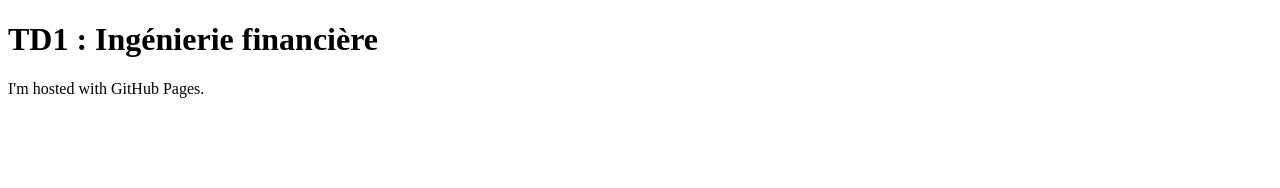
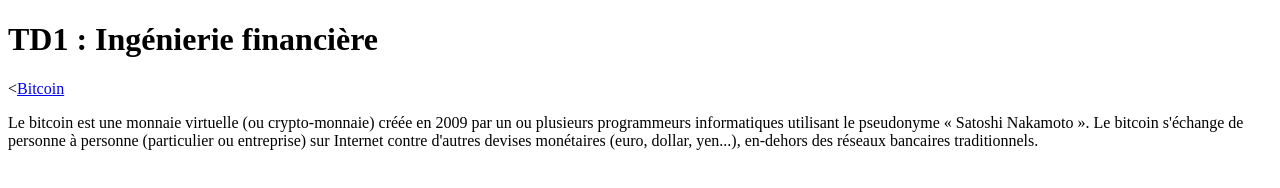
Before and after one commit to SawsH/SawsH.github.io, a plain HTML site: page index.html in a window 1280 px wide. Drawn offline with Linux system fonts and the light colour scheme.

Commit message:
Page d'accueil

```diff
--- a/index.html
+++ b/index.html
@@ -4,6 +4,8 @@
 </head>
 <body>
 <h1>TD1 : Ingénierie financière</h1>
-<p>I'm hosted with GitHub Pages.</p>
+<<a href="http://sawsh.github.io">Bitcoin</a>
+<p>Le bitcoin est une monnaie virtuelle (ou crypto-monnaie) créée en 2009 par un ou plusieurs programmeurs informatiques utilisant le pseudonyme « Satoshi Nakamoto ».
+Le bitcoin s'échange de personne à personne (particulier ou entreprise) sur Internet contre d'autres devises monétaires (euro, dollar, yen...), en-dehors des réseaux bancaires traditionnels.</p>
 </body>
 </html>
```
